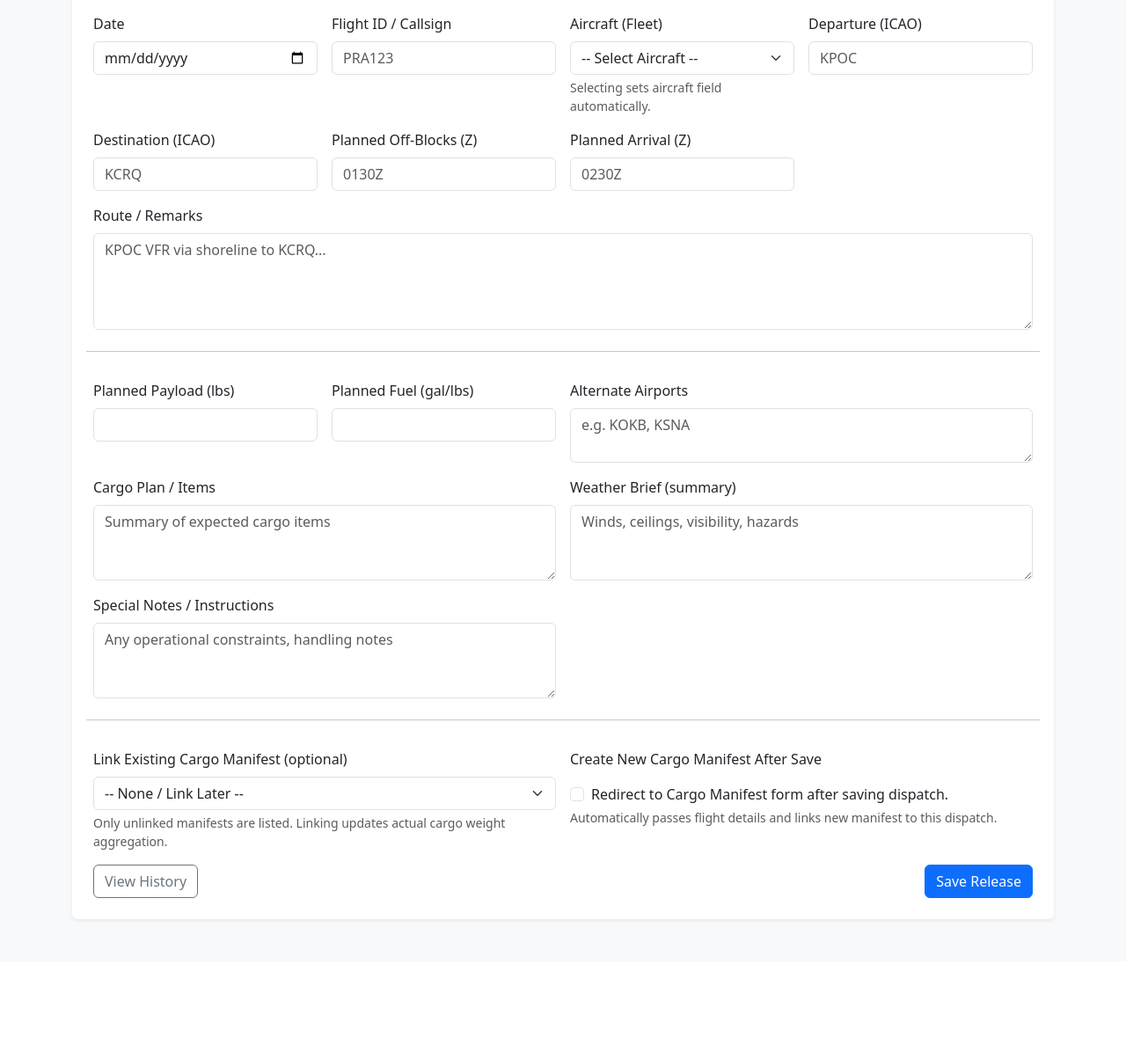
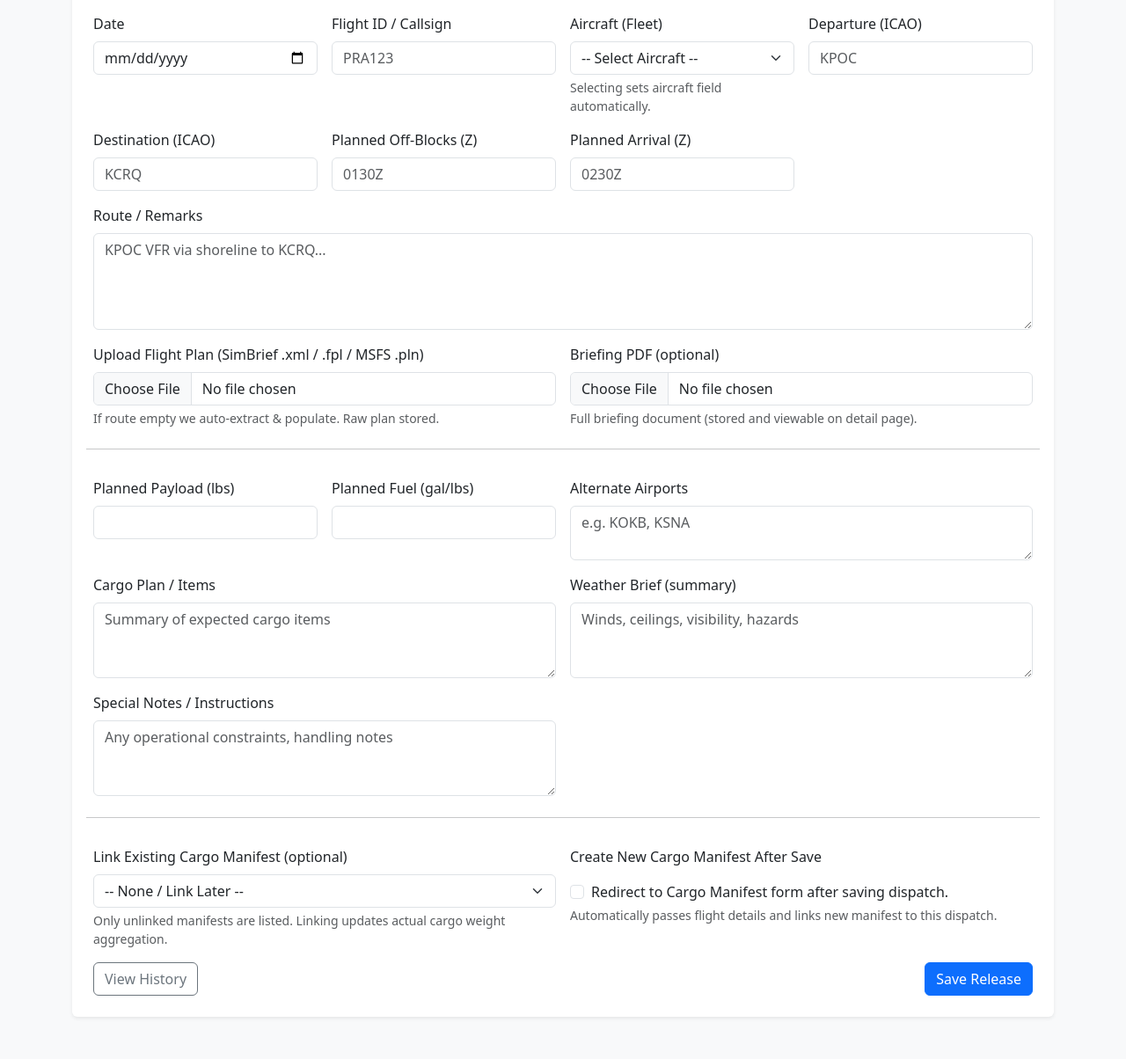
Before and after one commit to playajames760/va-company-app, a Flask app: page /dispatch in a window 1280 px wide. Shown: the part 518-1722 px from the top of the page at 88% size. Before the commit the page ends 1611 px from the top, so only its background shows below. Run offline with Flask 3, Linux system fonts and the light colour scheme; data comes from the database, SQL or seed files in the repository.

Commit message:
Enhance dispatch management: add flight plan upload and parsing, integrate briefing PDF handling, and update dispatch detail view

```diff
--- a/webapp/app.py
+++ b/webapp/app.py
@@ -1,6 +1,8 @@
-from flask import Flask, render_template, redirect, url_for, request, flash
+from flask import Flask, render_template, redirect, url_for, request, flash, send_from_directory, abort
 from flask_sqlalchemy import SQLAlchemy
 import os
+import re
+import xml.etree.ElementTree as ET
 
 app = Flask(__name__)
 app.config['SECRET_KEY'] = 'replace-this-with-env-secret'
@@ -43,6 +45,8 @@ class DispatchRelease(db.Model):
     weather_brief = db.Column(db.Text)          # Weather summary / risks
     special_notes = db.Column(db.Text)          # Special instructions / hazards
     actual_cargo_weight = db.Column(db.String(20))  # Aggregated from linked manifests
+    flight_plan_raw = db.Column(db.Text)        # Raw uploaded flight plan content (SimBrief, etc.)
+    flight_plan_source = db.Column(db.String(30))  # Source identifier e.g. 'simbrief'
     cargo_manifests = db.relationship('CargoManifest', backref='dispatch_release', lazy='dynamic')
     fleet_entry = db.relationship('FleetEntry', lazy='joined')
 
@@ -100,7 +104,10 @@ with app.app_context():
     }
     additional_cols = {
         'actual_cargo_weight': 'TEXT',
-        'fleet_entry_id': 'INTEGER'
+        'fleet_entry_id': 'INTEGER',
+        'flight_plan_raw': 'TEXT',
+        'flight_plan_source': 'TEXT',
+        'briefing_pdf_filename': 'TEXT'
     }
     for col, ddl in new_cols.items():
         if col not in existing_cols:
@@ -119,6 +126,97 @@ with app.app_context():
     if 'fleet_entry_id' not in existing_cols:
         db.session.execute(db.text("ALTER TABLE dispatch_release ADD COLUMN fleet_entry_id INTEGER"))
         db.session.commit()
+
+
+# --- Helper Parsers -------------------------------------------------------
+def parse_pln(content: str):
+    """Parse a Microsoft Flight Simulator .pln XML string.
+
+    Returns a dict with keys:
+      route_str: Reconstructed compact route string
+      cruising_alt: Cruise altitude (string or None)
+      departure_runway: e.g. '26L'
+      arrival_runway: e.g. '29'
+      approach_type: e.g. 'RNAV'
+      waypoints: list of dicts {ident, type, airway}
+    Any missing values are None. Silently fails returning minimal dict if XML invalid.
+    """
+    data = {
+        'route_str': None,
+        'cruising_alt': None,
+        'departure_runway': None,
+        'arrival_runway': None,
+        'approach_type': None,
+        'waypoints': []
+    }
+    if not content or '<SimBase.Document' not in content:
+        return data
+    try:
+        # Some .pln files may have BOM or leading whitespace
+        root = ET.fromstring(content.strip())
+    except Exception:
+        return data
+    # Find FlightPlan node
+    fp = None
+    for child in root.iter():
+        if child.tag.endswith('FlightPlan'):
+            # Ensure we are at FlightPlan.FlightPlan level, not container
+            # The sample structure is <FlightPlan.FlightPlan>
+            fp = child
+    if fp is None:
+        return data
+    # Basic fields
+    ca = fp.find('CruisingAlt')
+    if ca is not None and ca.text:
+        data['cruising_alt'] = ca.text.strip()
+    dep_details = fp.find('DepartureDetails')
+    if dep_details is not None:
+        rn = dep_details.find('RunwayNumberFP')
+        rd = dep_details.find('RunwayDesignatorFP')
+        if rn is not None and rn.text:
+            rn_val = rn.text.strip()
+            if rd is not None and rd.text and rd.text.strip().upper() != 'NONE':
+                rn_val += rd.text.strip()[0]  # Use first letter (e.g. LEFT -> L)
+            data['departure_runway'] = rn_val
+    arr_details = fp.find('ArrivalDetails')
+    if arr_details is not None:
+        rn = arr_details.find('RunwayNumberFP')
+        if rn is not None and rn.text:
+            data['arrival_runway'] = rn.text.strip()
+    appr_details = fp.find('ApproachDetails')
+    if appr_details is not None:
+        at = appr_details.find('ApproachTypeFP')
+        if at is not None and at.text:
+            data['approach_type'] = at.text.strip()
+    # Waypoints
+    prev_airway = None
+    route_parts = []
+    for wp in fp.findall('ATCWaypoint'):
+        wptype_el = wp.find('ATCWaypointType')
+        airway_el = wp.find('ATCAirway')
+        ident_el = wp.find('./ICAO/ICAOIdent')
+        wptype = wptype_el.text.strip() if (wptype_el is not None and wptype_el.text) else None
+        airway = airway_el.text.strip() if (airway_el is not None and airway_el.text) else None
+        ident = ident_el.text.strip() if (ident_el is not None and ident_el.text) else None
+        if ident:
+            data['waypoints'].append({'ident': ident, 'type': wptype, 'airway': airway})
+            # Build route string: include airway when it changes, then ident
+            if airway and airway != prev_airway:
+                route_parts.append(airway)
+                prev_airway = airway
+            route_parts.append(ident)
+        else:
+            continue
+    if route_parts:
+        # De-duplicate consecutive identical idents (unlikely but safe)
+        compact = []
+        last = None
+        for part in route_parts:
+            if part != last:
+                compact.append(part)
+            last = part
+        data['route_str'] = ' '.join(compact)
+    return data
 
 
 
@@ -224,6 +322,39 @@ def dispatch():
             fe = FleetEntry.query.get(fleet_entry_id)
             if fe:
                 aircraft_text = f"{fe.aircraft_type} {fe.registration}"
+        fpl_file = request.files.get('fpl_file')
+        briefing_pdf = request.files.get('briefing_pdf')
+        flight_plan_raw = None
+        flight_plan_source = None
+        briefing_pdf_filename = None
+        if fpl_file and fpl_file.filename:
+            try:
+                content = fpl_file.read().decode('utf-8', errors='replace')
+            except Exception:
+                content = None
+            if content:
+                flight_plan_raw = content
+                # Detect MSFS .pln first
+                filename_lower = fpl_file.filename.lower()
+                if filename_lower.endswith('.pln') or '<SimBase.Document' in content:
+                    flight_plan_source = 'msfs-pln'
+                # Simple SimBrief detection heuristic (only override if not already msfs-pln)
+                if (flight_plan_source is None) and ('<ofp>' in content or '<plan>' in content or 'SIMBRIEF' in content.upper()):
+                    flight_plan_source = 'simbrief'
+                # Attempt route extraction if not manually provided
+                if not request.form.get('route'):
+                    route_extracted = None
+                    if flight_plan_source == 'simbrief':
+                        m_rt = re.search(r'<route_text>(.*?)</route_text>', content, re.DOTALL)
+                        if m_rt:
+                            route_extracted = m_rt.group(1).strip()
+                        else:
+                            m_line = re.search(r'ROUTE:?\s*(.+)', content)
+                            route_extracted = m_line.group(1).strip() if m_line else None
+                    elif flight_plan_source == 'msfs-pln':
+                        parsed = parse_pln(content)
+                        route_extracted = parsed.get('route_str')
+                    # Will assign after object creation if available
         dispatch_entry = DispatchRelease(
             date=request.form.get('date'),
             flight_id=request.form.get('flight_id'),
@@ -241,6 +372,39 @@ def dispatch():
             weather_brief=request.form.get('weather_brief'),
             special_notes=request.form.get('special_notes')
         )
+        if flight_plan_raw:
+            dispatch_entry.flight_plan_raw = flight_plan_raw
+            dispatch_entry.flight_plan_source = flight_plan_source
+            # If route blank, attempt extraction again (variables inside earlier block)
+            if not dispatch_entry.route:
+                if flight_plan_source == 'simbrief':
+                    m_rt = re.search(r'<route_text>(.*?)</route_text>', flight_plan_raw, re.DOTALL)
+                    if m_rt:
+                        dispatch_entry.route = m_rt.group(1).strip()
+                    else:
+                        m_line = re.search(r'ROUTE:?\s*(.+)', flight_plan_raw)
+                        if m_line:
+                            dispatch_entry.route = m_line.group(1).strip()
+                elif flight_plan_source == 'msfs-pln':
+                    parsed = parse_pln(flight_plan_raw)
+                    if parsed.get('route_str'):
+                        dispatch_entry.route = parsed['route_str']
+        # Persist now so we have an ID for PDF naming
+        db.session.add(dispatch_entry)
+        db.session.flush()  # obtain ID without full commit for naming
+        # Handle PDF upload (store in ./briefings directory)
+        if briefing_pdf and briefing_pdf.filename and briefing_pdf.filename.lower().endswith('.pdf'):
+            # Ensure directory
+            brief_dir = os.path.join(base_dir, 'briefings')
+            os.makedirs(brief_dir, exist_ok=True)
+            safe_name = f"dispatch_{dispatch_entry.id}_briefing.pdf"
+            pdf_path = os.path.join(brief_dir, safe_name)
+            try:
+                briefing_pdf.save(pdf_path)
+                briefing_pdf_filename = safe_name
+                dispatch_entry.briefing_pdf_filename = briefing_pdf_filename
+            except Exception as e:
+                flash(f'Failed to save PDF briefing: {e}', 'error')
         errors = []
         if dispatch_entry.payload_planned:
             try:
@@ -260,7 +424,6 @@ def dispatch():
             cargo_manifest_options = CargoManifest.query.filter_by(dispatch_release_id=None).order_by(CargoManifest.id.desc()).limit(25).all()
             fleet_entry_options = FleetEntry.query.order_by(FleetEntry.status.asc(), FleetEntry.registration.asc()).all()
             return render_template('dispatch_form.html', defaults=defaults, cargo_manifest_options=cargo_manifest_options, fleet_entry_options=fleet_entry_options)
-        db.session.add(dispatch_entry)
         db.session.commit()
         # Optional link existing cargo manifest
         cargo_manifest_id = request.form.get('cargo_manifest_id') or None
@@ -310,7 +473,43 @@ def dispatch():
 def dispatch_detail(id):
     d = DispatchRelease.query.get_or_404(id)
     linked_manifests = d.cargo_manifests.order_by(CargoManifest.id.desc()).all()
-    return render_template('dispatch_detail.html', d=d, linked_manifests=linked_manifests)
+    pln_data = None
+    if d.flight_plan_raw and (d.flight_plan_source == 'msfs-pln' or '<SimBase.Document' in d.flight_plan_raw):
+        pln_data = parse_pln(d.flight_plan_raw)
+    return render_template('dispatch_detail.html', d=d, linked_manifests=linked_manifests, pln=pln_data)
+
+@app.route('/dispatch/<int:id>/simbrief')
+def dispatch_simbrief(id):
+    d = DispatchRelease.query.get_or_404(id)
+    import urllib.parse
+    aircraft_type = None
+    reg = None
+    if d.aircraft:
+        parts = d.aircraft.split()
+        if len(parts) >= 2:
+            aircraft_type = parts[0]
+            reg = parts[1]
+        else:
+            aircraft_type = parts[0]
+    alt_code = None
+    if d.alt_airports:
+        # Use first token (split on comma or whitespace)
+        first = d.alt_airports.replace('\n',' ').split(',')[0].split()[0].strip()
+        if first:
+            alt_code = first
+    params = {}
+    if d.flight_id: params['callsign'] = d.flight_id
+    if d.departure: params['orig'] = d.departure
+    if d.destination: params['dest'] = d.destination
+    if alt_code: params['alternate'] = alt_code
+    if d.route: params['route'] = d.route[:1800]  # avoid overly long URL
+    if aircraft_type: params['aircraft'] = aircraft_type
+    if reg: params['reg'] = reg
+    # Optional extras (best-effort; may be ignored by SimBrief)
+    # if d.fuel_planned: params['fuel'] = d.fuel_planned
+    base_url = 'https://www.simbrief.com/system/dispatch.php'
+    url = base_url + '?' + urllib.parse.urlencode(params, doseq=True, safe='/:')
+    return redirect(url)
 
 @app.route('/dispatch/<int:id>/edit', methods=['GET', 'POST'])
 def dispatch_edit(id):
@@ -329,6 +528,46 @@ def dispatch_edit(id):
                 d.aircraft = f"{fe.aircraft_type} {fe.registration}"
         else:
             d.fleet_entry_id = None
+        # Optional new flight plan upload during edit
+        fpl_file = request.files.get('fpl_file')
+        briefing_pdf = request.files.get('briefing_pdf')
+        if fpl_file and fpl_file.filename:
+            try:
+                content = fpl_file.read().decode('utf-8', errors='replace')
+            except Exception:
+                content = None
+            if content:
+                d.flight_plan_raw = content
+                filename_lower = fpl_file.filename.lower()
+                if filename_lower.endswith('.pln') or '<SimBase.Document' in content:
+                    d.flight_plan_source = 'msfs-pln'
+                elif '<ofp>' in content or '<plan>' in content or 'SIMBRIEF' in content.upper():
+                    d.flight_plan_source = 'simbrief'
+                # If route blank after edit, attempt extraction
+                if not d.route:
+                    if d.flight_plan_source == 'simbrief':
+                        m_rt = re.search(r'<route_text>(.*?)</route_text>', content, re.DOTALL)
+                        if m_rt:
+                            d.route = m_rt.group(1).strip()
+                        else:
+                            m_line = re.search(r'ROUTE:?\s*(.+)', content)
+                            if m_line:
+                                d.route = m_line.group(1).strip()
+                    elif d.flight_plan_source == 'msfs-pln':
+                        parsed = parse_pln(content)
+                        if parsed.get('route_str'):
+                            d.route = parsed['route_str']
+        # Handle briefing PDF upload on edit (outside of flight plan block so it works independently)
+        if briefing_pdf and briefing_pdf.filename and briefing_pdf.filename.lower().endswith('.pdf'):
+            brief_dir = os.path.join(base_dir, 'briefings')
+            os.makedirs(brief_dir, exist_ok=True)
+            safe_name = f"dispatch_{d.id}_briefing.pdf"
+            pdf_path = os.path.join(brief_dir, safe_name)
+            try:
+                briefing_pdf.save(pdf_path)
+                d.briefing_pdf_filename = safe_name
+            except Exception as e:
+                flash(f'Failed to save PDF briefing: {e}', 'error')
         errors = []
         if d.payload_planned:
             try:
@@ -411,6 +650,17 @@ def dispatch_edit(id):
     linked_manifests = d.cargo_manifests.order_by(CargoManifest.id.desc()).all()
     fleet_entry_options = FleetEntry.query.order_by(FleetEntry.status.asc(), FleetEntry.registration.asc()).all()
     return render_template('dispatch_form.html', defaults=defaults, edit_id=d.id, cargo_manifest_options=cargo_manifest_options, linked_manifests=linked_manifests, fleet_entry_options=fleet_entry_options)
+
+@app.route('/dispatch/<int:id>/briefing_pdf')
+def dispatch_briefing_pdf(id):
+    d = DispatchRelease.query.get_or_404(id)
+    if not d.briefing_pdf_filename:
+        abort(404)
+    brief_dir = os.path.join(base_dir, 'briefings')
+    file_path = os.path.join(brief_dir, d.briefing_pdf_filename)
+    if not os.path.isfile(file_path):
+        abort(404)
+    return send_from_directory(brief_dir, d.briefing_pdf_filename, mimetype='application/pdf')
 
 @app.route('/dispatch/<int:dispatch_id>/unlink_manifest/<int:manifest_id>', methods=['POST'])
 def dispatch_unlink_manifest(dispatch_id, manifest_id):
--- a/webapp/templates/dispatch_form.html
+++ b/webapp/templates/dispatch_form.html
@@ -53,6 +53,16 @@
     <div class="col-12">
       <label class="form-label">Route / Remarks</label>
       <textarea name="route" rows="4" class="form-control" placeholder="KPOC VFR via shoreline to KCRQ...">{{ defaults.route }}</textarea>
+    </div>
+    <div class="col-md-6">
+      <label class="form-label">Upload Flight Plan (SimBrief .xml / .fpl / MSFS .pln)</label>
+      <input type="file" name="fpl_file" class="form-control" accept=".xml,.fpl,.pln,.txt">
+      <div class="form-text">If route empty we auto-extract & populate. Raw plan stored.</div>
+    </div>
+    <div class="col-md-6">
+      <label class="form-label">Briefing PDF (optional)</label>
+      <input type="file" name="briefing_pdf" class="form-control" accept="application/pdf,.pdf">
+      <div class="form-text">Full briefing document (stored and viewable on detail page).</div>
     </div>
     <hr class="mt-4" />
     <div class="col-md-3">
```
Also changed, not shown: other parts of webapp/templates/dispatch_form.html (+1 -1 lines), webapp/templates/dispatch_detail.html (+52 -0 lines), webapp/palm_route_air.db.
